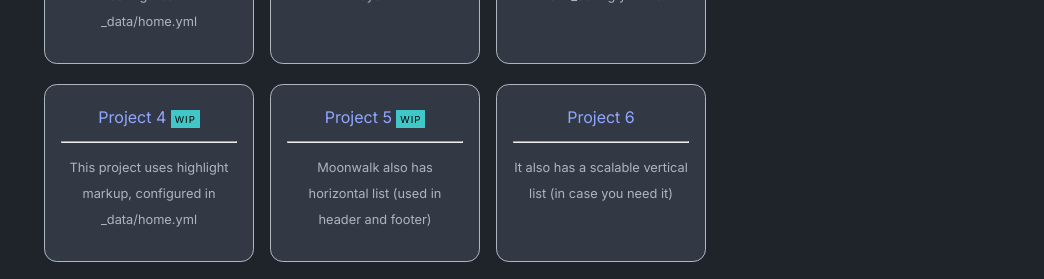
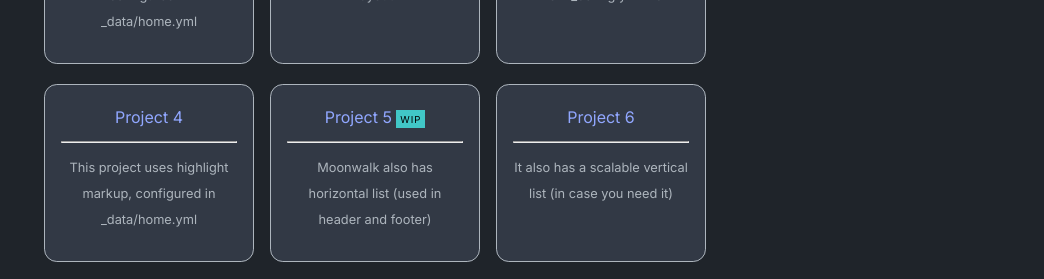
Before and after one commit to Josef9154/JRochelle_Portfolio, a Jekyll site: the page built from index.md, in a window 1280 px wide. Shown: the part 553-832 px from the top of the page, without its empty margins (236-1280 px from the left). Built offline with Jekyll 4.4.1, drawn with Linux system fonts in a browser that asks for light colours.

Commit message:
home.yml: updated highlight in project_entries

```diff
--- a/_data/home.yml
+++ b/_data/home.yml
@@ -14,7 +14,6 @@ project_entries:
   - title: Project 4
     url: overview-post
     desc: 'This project uses highlight markup, configured in _data/home.yml'
-    highlight: WIP
   - title: Project 5
     url: overview-post
     desc: Moonwalk also has horizontal list (used in header and footer)
```
